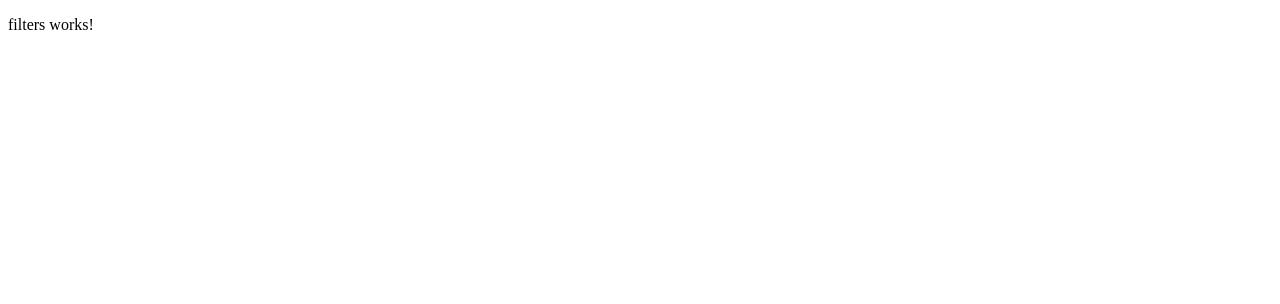
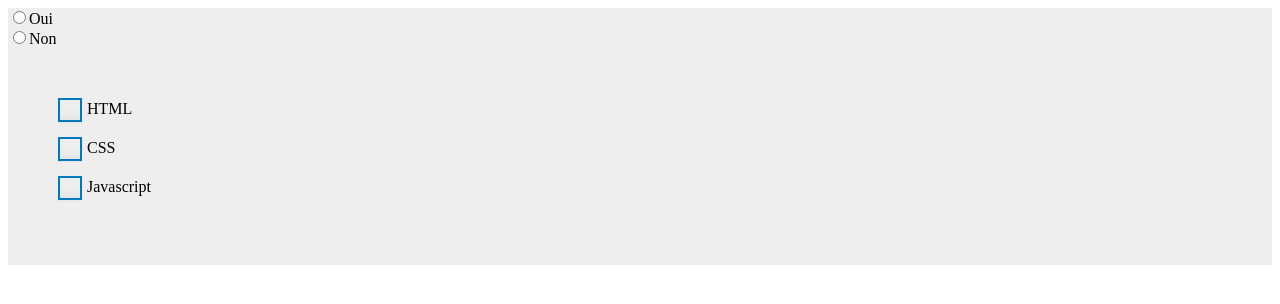
Before and after one commit to K-Vishwak/componentslib, an Angular app: page / in a window 1280 px wide. Shown: the top 304 px of the page. Built offline with nearby package versions, Linux system fonts and the light colour scheme.

Commit message:
new page

```diff
--- a/src/app/filters/filters.component.html
+++ b/src/app/filters/filters.component.html
@@ -1 +1,41 @@
-<p>filters works!</p>
+<div class="main_fliter">
+    <div class="container-fluid">
+        <div class="row">
+            <div class="col-md-4 col-lg-4 lef_sidebar">
+                <div class="checkbox_sec">
+                    <form action="">
+                        <div>
+                          <div class="margin-bottom-xxs">
+                            <input type="radio" value="oui" id="radio-id-oui" name="radio-ouinon" />
+                            <label for="radio-id-oui">Oui</label>
+                          </div>
+                          <div class="margin-bottom-xxs">
+                            <input type="radio" value="non" id="radio-id-non" name="radio-ouinon" />
+                            <label for="radio-id-non">Non</label>
+                          </div>
+                         </div>
+                      </form>
+                      <div class="new">
+                        <form>
+                          <div class="form-group">
+                            <input type="checkbox" id="html">
+                            <label for="html">HTML</label>
+                          </div>
+                          <div class="form-group">
+                            <input type="checkbox" id="css">
+                            <label for="css">CSS</label>
+                          </div>
+                          <div class="form-group">
+                            <input type="checkbox" id="javascript">
+                            <label for="javascript">Javascript</label>
+                          </div>
+                        </form>
+                      </div>
+                </div>
+            </div>
+            <div class="col-md-8 col-lg-8">
+
+            </div>
+        </div>
+    </div>
+</div>
--- a/src/app/filters/filters.component.scss
+++ b/src/app/filters/filters.component.scss
@@ -0,0 +1,57 @@
+.lef_sidebar{
+    background-color: #eee;
+}
+
+
+
+
+
+.new {
+    padding: 50px;
+  }
+
+  .form-group {
+    display: block;
+    margin-bottom: 15px;
+  }
+
+  .form-group input {
+    padding: 0;
+    height: initial;
+    width: initial;
+    margin-bottom: 0;
+    display: none;
+    cursor: pointer;
+  }
+
+  .form-group label {
+    position: relative;
+    cursor: pointer;
+  }
+
+  .form-group label:before {
+    content:'';
+    -webkit-appearance: none;
+    background-color: transparent;
+    border: 2px solid #0079bf;
+    box-shadow: 0 1px 2px rgba(0, 0, 0, 0.05), inset 0px -15px 10px -12px rgba(0, 0, 0, 0.05);
+    padding: 10px;
+    display: inline-block;
+    position: relative;
+    vertical-align: middle;
+    cursor: pointer;
+    margin-right: 5px;
+  }
+
+  .form-group input:checked + label:after {
+    content: '';
+    display: block;
+    position: absolute;
+    top: 2px;
+    left: 9px;
+    width: 6px;
+    height: 14px;
+    border: solid #0079bf;
+    border-width: 0 2px 2px 0;
+    transform: rotate(45deg);
+  }
```
Also changed, not shown: 1 other file (tests, documents, lock files or other folders).
